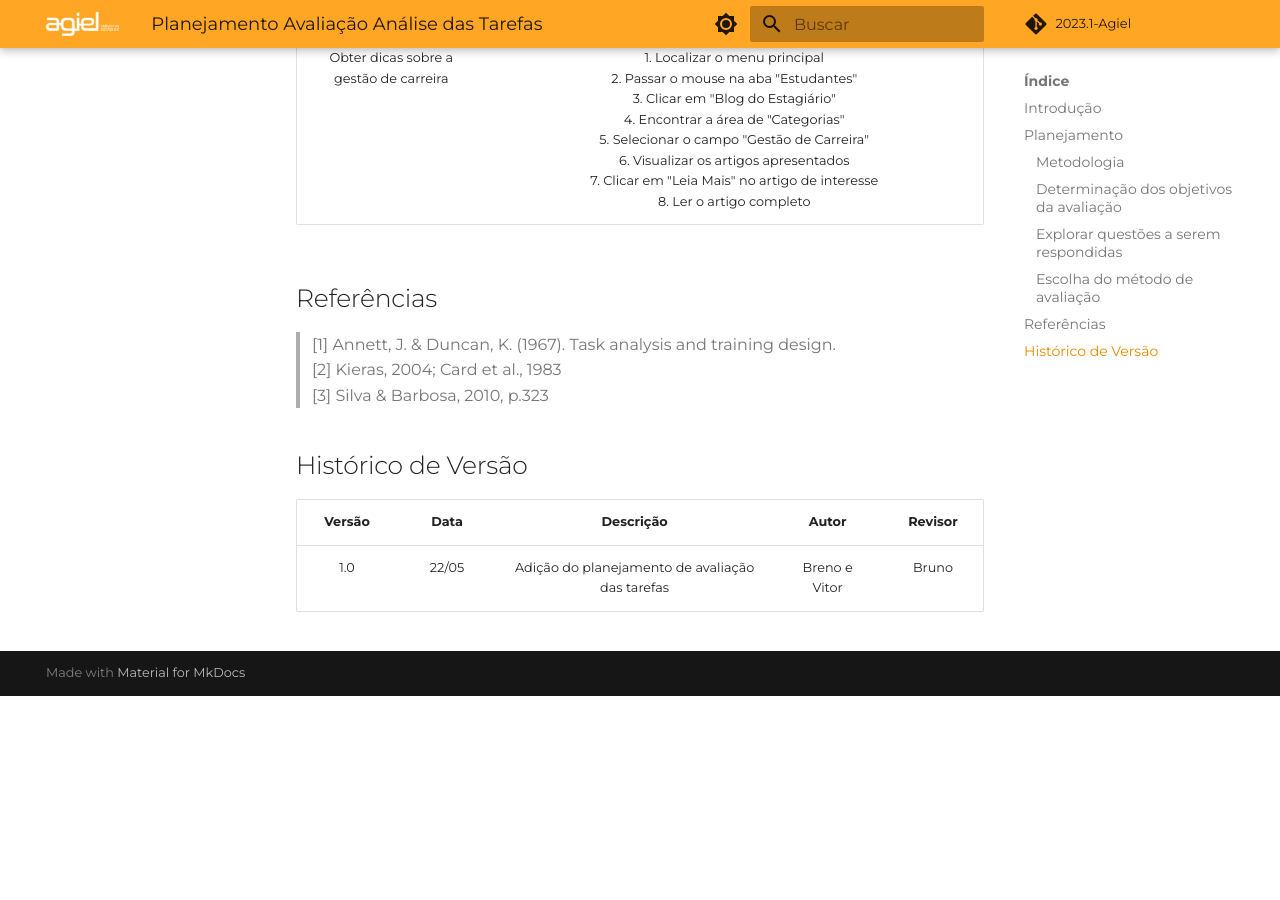
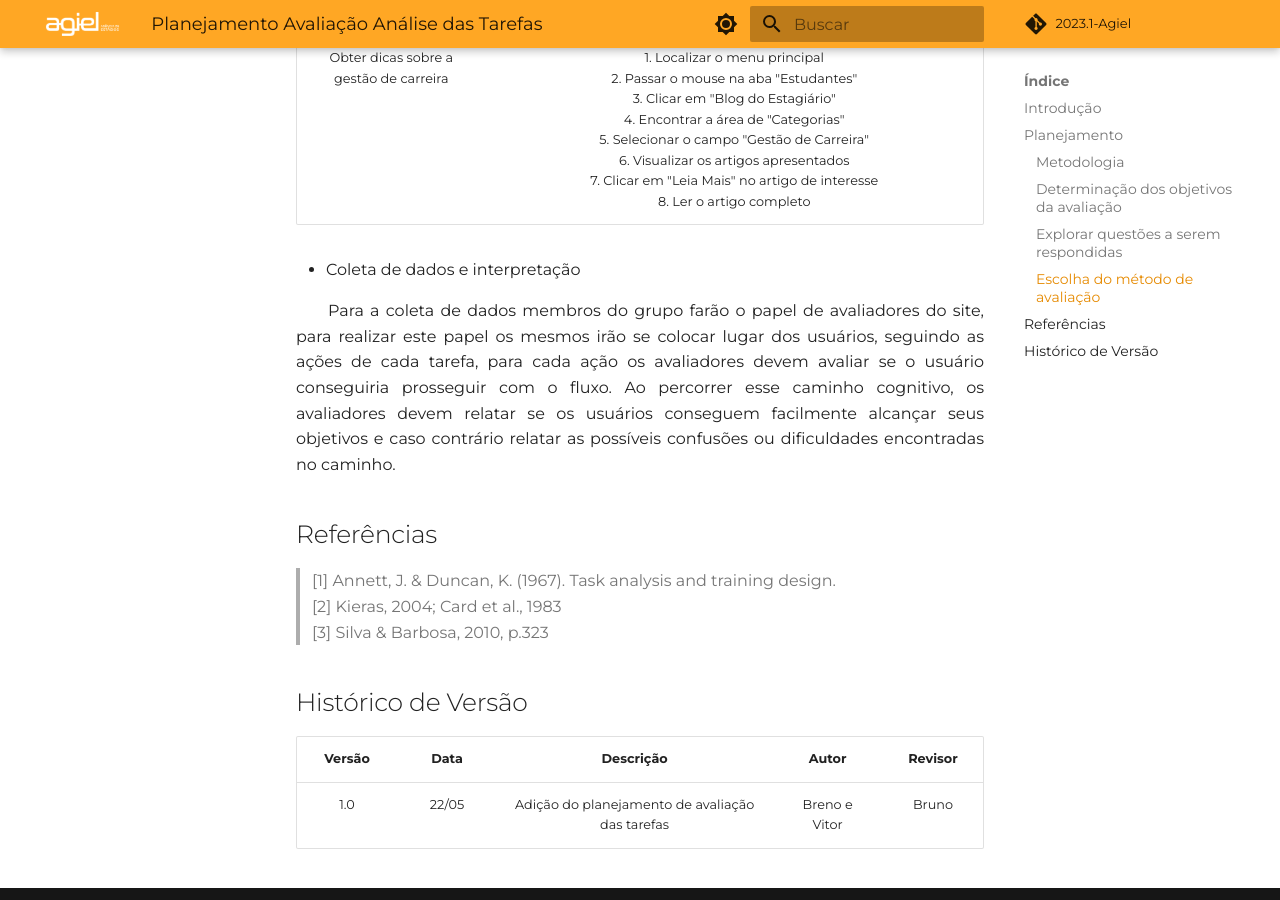
Before and after one commit to Interacao-Humano-Computador/2023.1-Agiel, an MkDocs documentation site: the page built from docs/desenvolvimento/tarefas/planejamento_tarefas.md, in a window 1280 px wide and 900 px high, scrolled down 3613 px. Built offline with MkDocs 1.6.1 and Material for MkDocs 9.7.7, drawn with Linux system fonts in a browser that asks for light colours; some web fonts are replaced; comment, search, counter and statistics services are not loaded; before the commit the page ends 4309 px from its top, so only the background shows below that.

Commit message:
docs: adicionado detalhes da coleta de dados e interpretação

```diff
--- a/docs/desenvolvimento/tarefas/planejamento_tarefas.md
+++ b/docs/desenvolvimento/tarefas/planejamento_tarefas.md
@@ -71,6 +71,11 @@
 | Inscrição em processo seletivo | 1. Localizar o menu principal <br> 2. Passar o mouse na aba "Estudantes" <br> 3. Clicar em "processos seletivos" <br> 4. Visualizar os processos seletivos disponíveis <br> 5. Clicar em "saiba mais" no processo de sua escolha <br> 6. Ler as informações do processo seletivo (descrição, requisitos, cronograma, etapas) <br> 7. Enviar candidatura |
 | Obter dicas sobre a gestão de carreira | 1. Localizar o menu principal <br> 2. Passar o mouse na aba "Estudantes" <br> 3. Clicar em "Blog do Estagiário" <br> 4. Encontrar a área de "Categorias" <br> 5. Selecionar o campo "Gestão de Carreira" <br> 6. Visualizar os artigos apresentados <br> 7. Clicar em "Leia Mais" no artigo de interesse <br> 8. Ler o artigo completo |
 
+* Coleta de dados e interpretação
+<p align="justify">
+&emsp;&emsp;Para a coleta de dados membros do grupo farão o papel de avaliadores do site, para realizar este papel os mesmos irão se colocar lugar dos usuários, seguindo as ações de cada tarefa, para cada ação os avaliadores devem avaliar se o usuário conseguiria prosseguir com o fluxo. Ao percorrer esse caminho cognitivo, os avaliadores devem relatar se os usuários conseguem facilmente alcançar seus objetivos e caso contrário relatar as possíveis confusões ou dificuldades encontradas no caminho.
+</p>
+
 ## Referências
 
 > [1] Annett, J. & Duncan, K. (1967). Task analysis and training design. <br>
```
